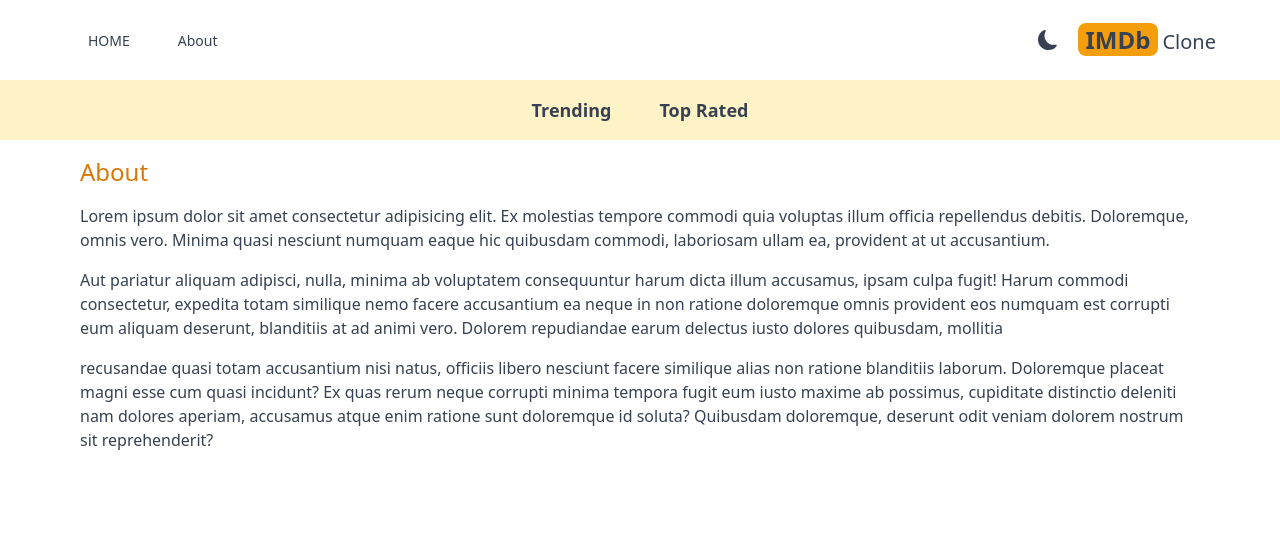
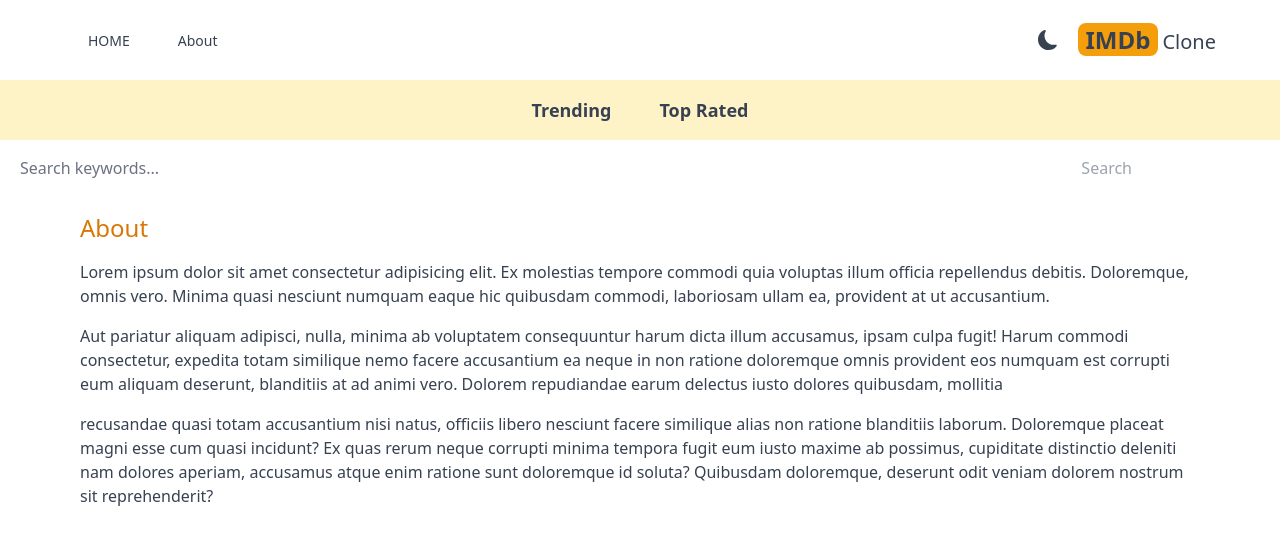
Before and after one commit to rakseng/imdb, a Next.js app: page /about in a window 1280 px wide. Shown: the top 540 px of the page. Built offline with nearby package versions, Linux system fonts and the light colour scheme.

Commit message:
add search ability

```diff
--- a/src/app/layout.jsx
+++ b/src/app/layout.jsx
@@ -2,6 +2,7 @@
 import './globals.css';
 import Providers from './Providers';
 import Navbar from '@/components/Navbar';
+import SearchBox from '@/components/SearchBox';
 
 export const metadata = {
   title: 'IMDb Clone',
@@ -19,6 +20,7 @@
           <Navbar />
 
           {/* SearchBox */}
+          <SearchBox />
 
           {children}
         </Providers>
--- /dev/null
+++ b/src/app/search/[searchTerm]/page.jsx
@@ -0,0 +1,18 @@
+import Results from "@/components/Results";
+
+export default async function SearchPage({params}) {
+  const res = await fetch(
+    `https://api.themoviedb.org/3/search/movie?api_key=${process.env.API_KEY}&query=${params.searchTerm}&language=en-US`
+  );
+  if (!res.ok) {
+    throw new Error('Error fetching data');
+  }
+  const data = await res.json();
+  const results = data.results;
+  return <div>
+    {results && results.length === 0 && (
+        <h1 className="text-center pt-6">No result found</h1>
+    )}
+    {results && <Results results={results}/>}
+  </div>;
+}
--- /dev/null
+++ b/src/components/SearchBox.jsx
@@ -0,0 +1,28 @@
+'use client';
+import { useState } from 'react';
+import { useRouter } from 'next/navigation';
+
+export default function SearchBox() {
+  const [search, setSearch] = useState('');
+  const router = useRouter();
+  function handleSubmit(e){
+    e.preventDefault();
+    if(!search) return;
+    router.push(`/search/${search}`);
+
+  }
+  return (
+    <form onSubmit={handleSubmit} className='flex max-w-6xl max-auto justify-between items-center px-5'>
+      <input
+        value={search}
+        onChange={(e) => setSearch(e.target.value)}
+        type='text'
+        placeholder='Search keywords...'
+        className='w-full h-14 rounded-sm placeholder-gray-500 outline-none bg-transparent flex-1'
+      />
+      <button disabled={!search} type='submit' className='text-amber-600 disabled:text-gray-400'>
+        Search
+      </button>
+    </form>
+  );
+}
```
